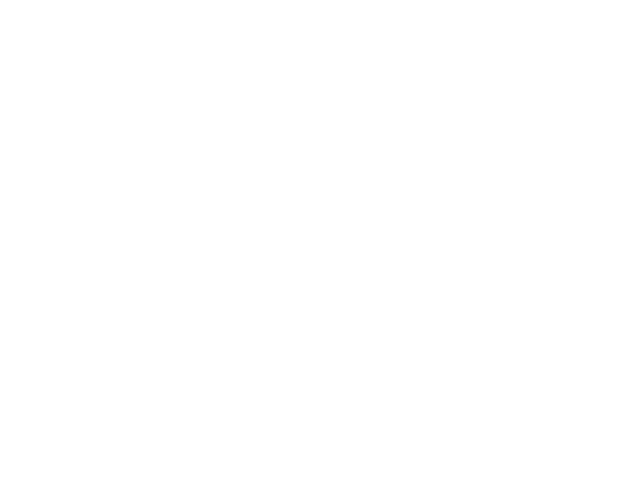
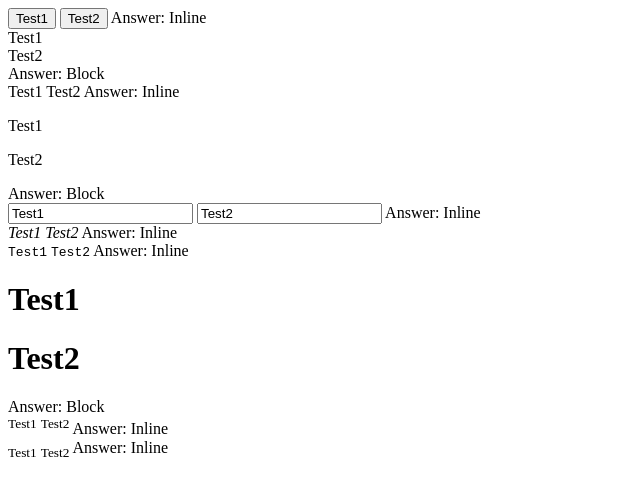
Before and after one commit to acciojob/block-or-inline-Code-with-sudoku, a website: page main.html in a window 1280 px wide. Shown: the whole page, without its empty margins (0-640 px from the left). Drawn offline with Linux system fonts and the light colour scheme.

Commit message:
created a submission

```diff
--- a/main.html
+++ b/main.html
@@ -8,6 +8,57 @@
 
 <body>
 	<!-- the entire body must be written by student -->
+	<div>
+      <button data-ns-test="block-inline-button">Test1</button>
+      <button data-ns-test="block-inline-button">Test2</button>
+      Answer: Inline
+    </div>
+	<div >
+  <div data-ns-test="block-inline-div">Test1</div>
+  <div data-ns-test="block-inline-div">Test2</div>
+  Answer: Block
+</div>
+<div >
+  <span data-ns-test="block-inline-span">Test1</span>
+  <span data-ns-test="block-inline-span">Test2</span>
+  Answer: Inline
+</div>
+<div >
+  <p data-ns-test="block-inline-p">Test1</p>
+  <p data-ns-test="block-inline-p">Test2</p>
+  Answer: Block
+</div>
+<div >
+  <input data-ns-test="block-inline-input" type="text" value="Test1">
+  <input data-ns-test="block-inline-input" type="text" value="Test2">
+  Answer: Inline
+</div>
+<div >
+  <cite data-ns-test="block-inline-cite">Test1</cite>
+  <cite data-ns-test="block-inline-cite">Test2</cite>
+  Answer: Inline
+</div>
+<div >
+  <code data-ns-test="block-inline-code">Test1</code>
+  <code data-ns-test="block-inline-code">Test2</code>
+  Answer: Inline
+</div>
+<div >
+  <h1 data-ns-test="block-inline-h1">Test1</h1>
+  <h1 data-ns-test="block-inline-h1">Test2</h1>
+  Answer: Block
+</div>
+<div >
+  <sup data-ns-test="block-inline-sup">Test1</sup>
+  <sup data-ns-test="block-inline-sup">Test2</sup>
+  Answer: Inline
+</div>
+<div >
+  <sub data-ns-test="block-inline-sub">Test1</sub>
+  <sub data-ns-test="block-inline-sub">Test2</sub>
+  Answer: Inline
+</div>
+
     <script type="text/javascript" src="./script.js">
 </script>
 
```
